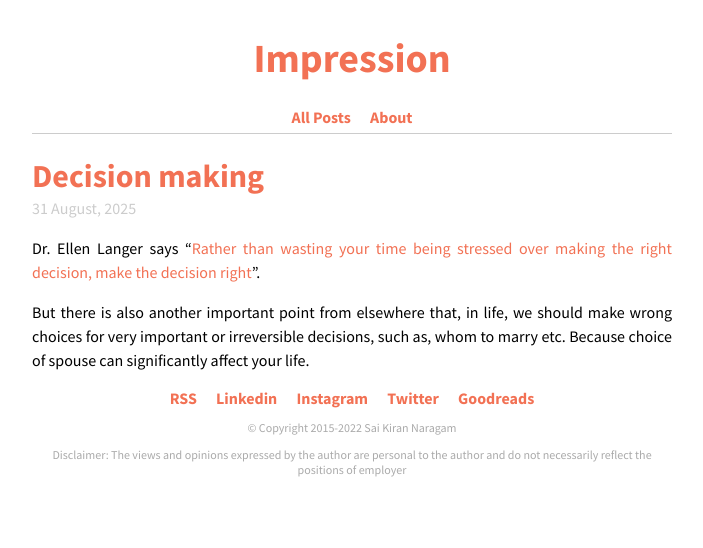
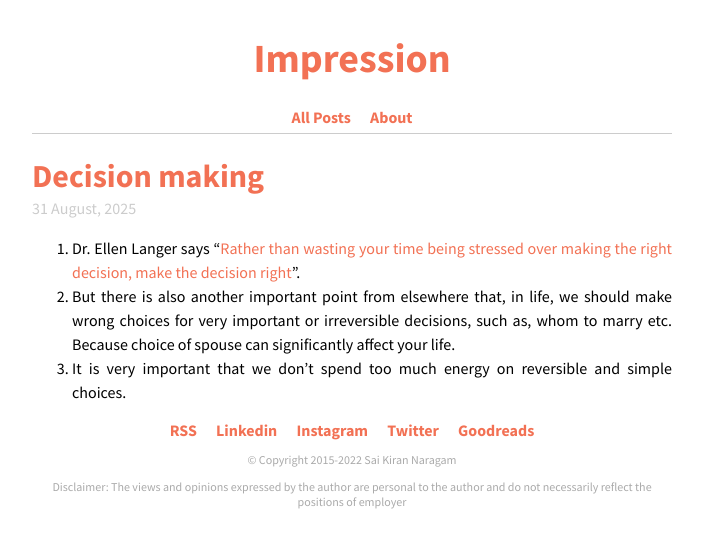
Before and after one commit to nsaikiran/impression, a Jekyll site: the page built from _posts/2025-08-31-decision-making.md, in a window 1280 px wide. Shown: the top 548 px of the page, without its empty margins (288-991 px from the left). Built offline with Jekyll 4.4.1, drawn with Linux system fonts in a browser that asks for light colours; comment, search, counter and statistics services are not loaded.

Commit message:
Update 2025-08-31-decision-making.md

```diff
--- a/_posts/2025-08-31-decision-making.md
+++ b/_posts/2025-08-31-decision-making.md
@@ -5,6 +5,6 @@ date:   2025-08-31
 author: "Sai Kiran"
 ---
 
-Dr. Ellen Langer says "[Rather than wasting your time being stressed over making the right decision, make the decision right](https://www.youtube.com/shorts/_bctmXiPsSU)".
-
-But there is also another important point from elsewhere that, in life, we should make wrong choices for very important or irreversible decisions, such as, whom to marry etc. Because choice of spouse can significantly affect your life.
+1. Dr. Ellen Langer says "[Rather than wasting your time being stressed over making the right decision, make the decision right](https://www.youtube.com/shorts/_bctmXiPsSU)".
+2. But there is also another important point from elsewhere that, in life, we should make wrong choices for very important or irreversible decisions, such as, whom to marry etc. Because choice of spouse can significantly affect your life.
+3. It is very important that we don't spend too much energy on reversible and simple choices.
```
